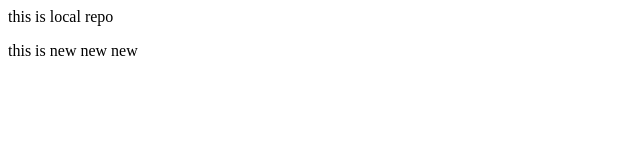
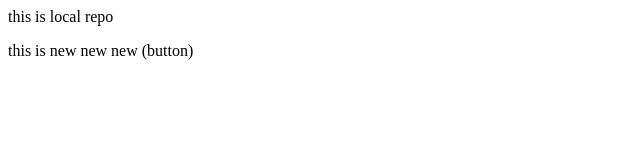
Before and after one commit to Brundashree-A/localRepo, a plain HTML site: page localrepo/index.html in a window 1280 px wide. Shown: the full height of the page, 0-640 px from the left. Drawn offline with Linux system fonts and the light colour scheme.

Commit message:
add button

```diff
--- a/localrepo/index.html
+++ b/localrepo/index.html
@@ -1,2 +1,2 @@
 <p>this is local repo</p>
-<p>this is new new new</p>
+<p>this is new new new  (button)</p>
```
